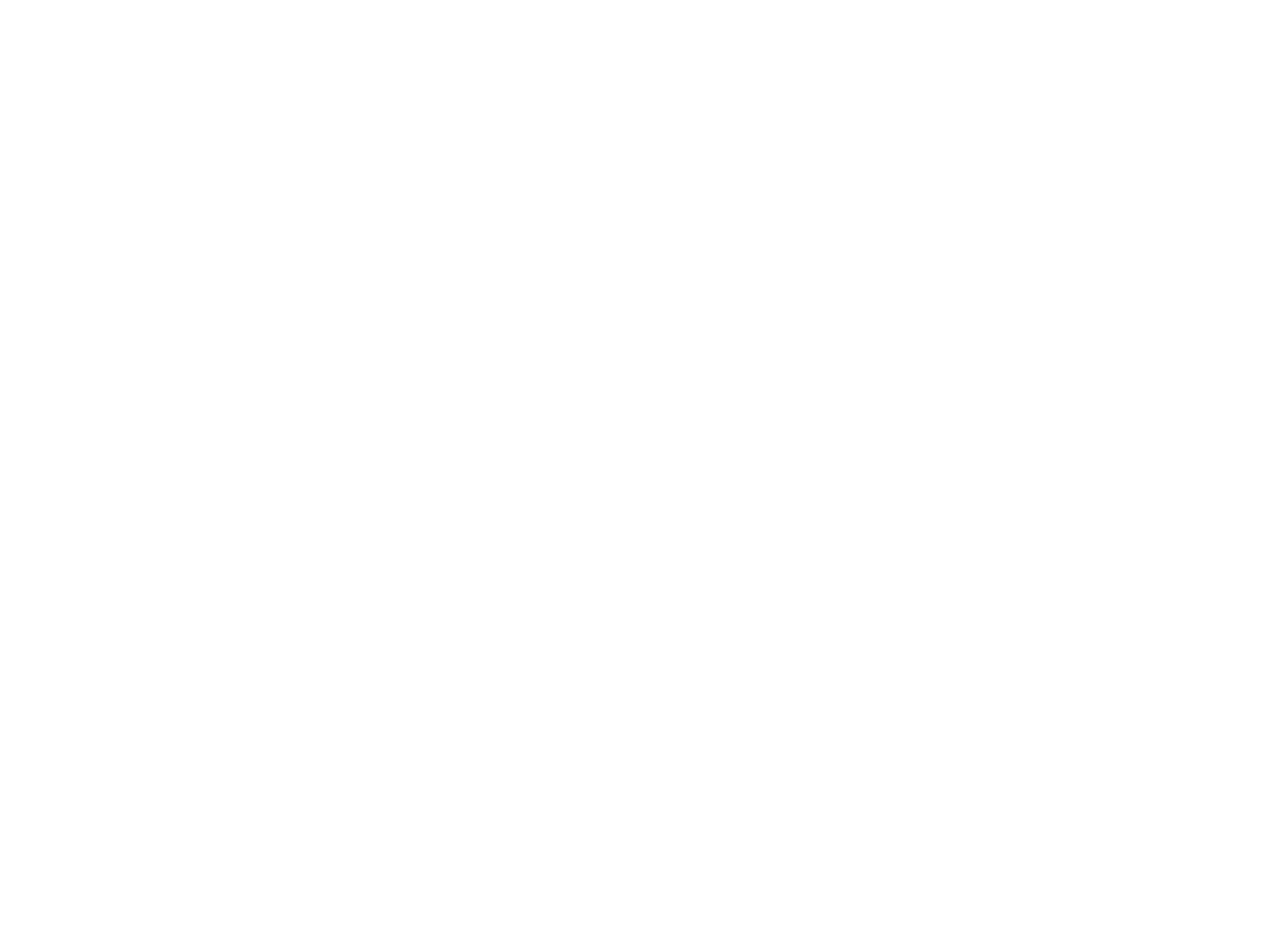
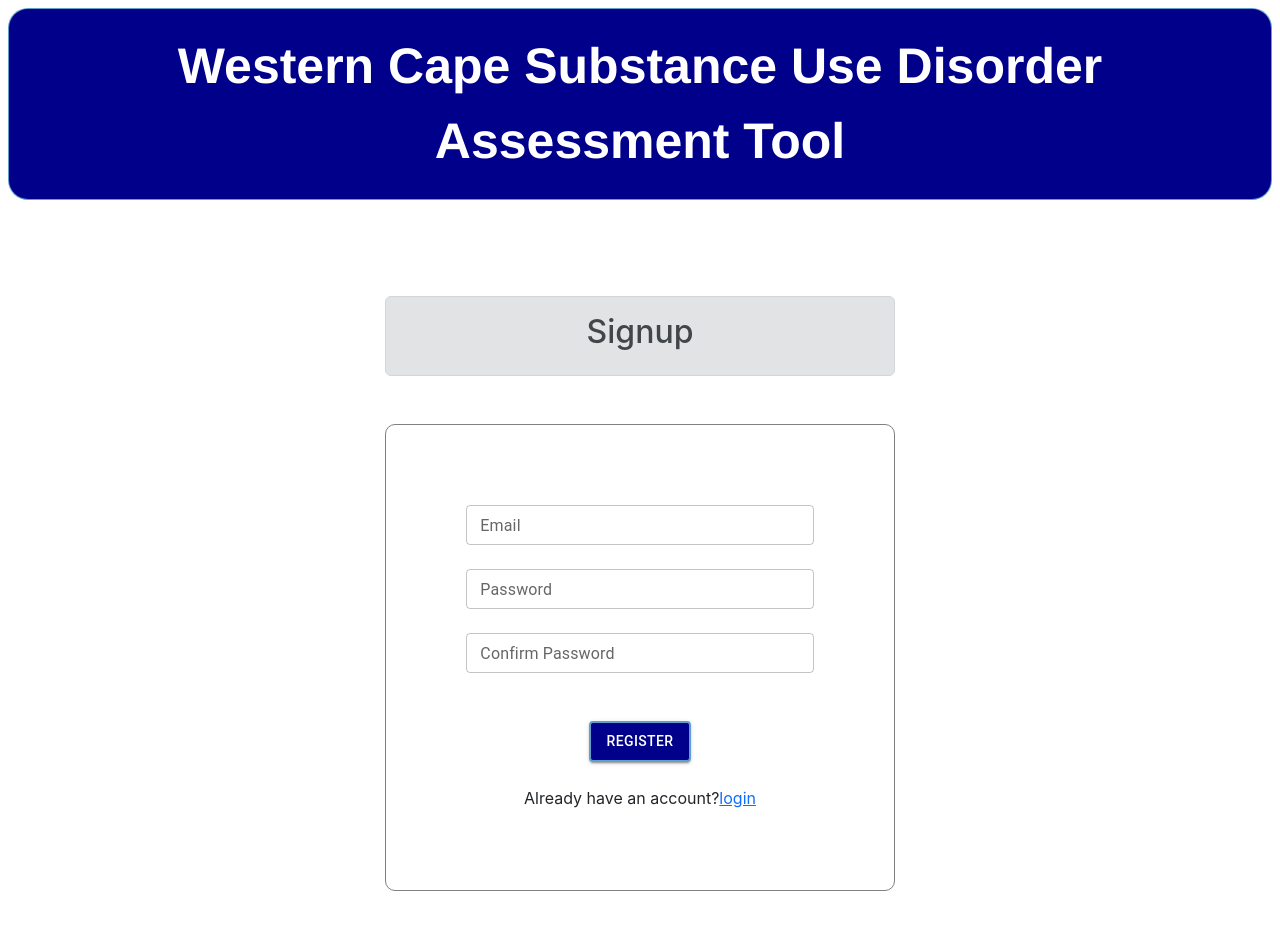
Before and after one commit to ElmarKenguerli/WC_SUDAT-WebApp, a React (Create React App) app: page /Register in a window 1280 px wide. Before the commit this address had no page. Shown: the top 930 px of the page. Before the commit the page ends 800 px from the top, so only its background shows below. Built offline with nearby package versions, Linux system fonts and the light colour scheme; no server answers; the HTML template or start-up script is replaced by a standard one.

Commit message:
Register and Login Working

```diff
--- a/src/App.js
+++ b/src/App.js
@@ -1,17 +1,29 @@
 import './App.css';
 
-import React from "react";
+import React, {useState, useEffect} from "react";
+import {AuthProvider} from './database/AuthContext'
+import {auth} from './database/firebase'
+import {onAuthStateChanged} from 'firebase/auth'
 
-import { BrowserRouter as Router, Routes, Route, Link } from "react-router-dom";
+import { BrowserRouter as Router, Routes, Route} from "react-router-dom";
 import Assessment from "./Pages/Assessment";
 import Login from "./Pages/Login";
 import Signup from "./Pages/Signup";
 import ReportPage from "./Pages/ReportPage";
 import LandingPage from "./Pages/LandingPage";
-
+import Register from "./Pages/Register";
 
 
 function App() {
+  const [currentUser, setCurrentUser] = useState(null)
+  const [timeActive, setTimeActive] = useState(false)
+
+  useEffect(() => {
+    onAuthStateChanged(auth, (user) => {
+      setCurrentUser(user)
+    })
+  }, [])
+
   return (
 
     <Router>
@@ -19,15 +31,18 @@
       <Link to="/"> Home </Link>
       <Link to="/Assessment"> About </Link>
     </nav> */}
-    <Routes>
-      { <Route exact path="/" element={<Login/>} />}
-      <Route path="/LandingPage/" element ={<LandingPage/>}/>
-      <Route path="/Assessment" element={<Assessment/>} />
-      {<Route path="/Signup/" element={<Signup/>} />}
-      <Route path="/ReportPage/" element={<ReportPage/>} />
+    <AuthProvider value={{currentUser, timeActive, setTimeActive}}>
+      <Routes>
 
-    </Routes>
+          <Route exact path="/" element={<Login/>} />
+          <Route path="/LandingPage/" element ={<LandingPage/>}/>
+          <Route path="/Assessment" element={<Assessment/>} />
+          <Route path="/Signup/" element={<Signup/>} />
+          <Route path="/ReportPage/" element={<ReportPage/>} />
+          <Route path="/Register/" element={<Register/>} />
 
+      </Routes>
+  </AuthProvider>
   </Router>
   )
 };
--- a/src/Components/MuiDrawer.js
+++ b/src/Components/MuiDrawer.js
@@ -20,6 +20,8 @@
 import ExitToAppTwoToneIcon from '@mui/icons-material/ExitToAppTwoTone';
 import {Link} from "react-router-dom";
 import { makeStyles } from "@material-ui/core/styles";
+import { useAuthValue } from "../database/AuthContext"
+
 let nameOfUser = "";
 
 export const setUsernameCaption = (uname) => {
@@ -85,6 +87,8 @@
 }));
 
 export default function PersistentDrawerLeft() {
+  const {currentUser} = useAuthValue()
+
   const classes = useStyles();
   const [username, setUsername] = useState('');
   const theme = useTheme();
@@ -116,7 +120,7 @@
             WC-SUDAT
           </Typography>
           <Typography variant="h6" style={{position: "absolute", right: "150px", border : "2px groove black", padding: "7px"}} noWrap component="div">
-          Logged in: {nameOfUser}
+          Logged in: {currentUser.email}
           </Typography>
 
         </Toolbar>
--- /dev/null
+++ b/src/Pages/Register.js
@@ -0,0 +1,153 @@
+import React ,{useState} from 'react'
+import {auth} from '../database/firebase'
+import {useNavigate, Link} from 'react-router-dom'
+import {createUserWithEmailAndPassword, sendEmailVerification} from 'firebase/auth'
+import {useAuthValue} from '../database/AuthContext'
+import '../App.css';
+// design
+import {
+    TextField,
+    InputAdornment,
+    IconButton,
+    OutlinedInput,
+    FormControl,
+    InputLabel,
+    Button,
+    Box,
+    FormHelperText,
+    selectClasses,
+} from '@mui/material';
+
+function Register() {
+
+  const [email, setEmail] = useState('')
+  const [password, setPassword] = useState('')
+  const [confirmPassword, setConfirmPassword] = useState('')
+  const [error, setError] = useState('')
+  const navigate = useNavigate()
+  const {setTimeActive} = useAuthValue()
+
+  const validatePassword = () => {
+    let isValid = true
+    if (password !== '' && confirmPassword !== ''){
+      if (password !== confirmPassword) {
+        isValid = false
+        setError('Passwords does not match')
+      }
+    }
+    return isValid
+  }
+
+  const register = e => {
+    e.preventDefault()
+    setError('')
+    if(validatePassword()) {
+      // Create a new user with email and password using firebase
+        createUserWithEmailAndPassword(auth, email, password)
+        .then(() => {
+            setTimeActive(true)
+            navigate('/LandingPage')
+          }).catch((err) => alert(err.message))
+
+    }
+    setEmail('')
+    setPassword('')
+    setConfirmPassword('')
+  }
+
+  return (
+    <header>
+        <Box margin= "8px"  sx= {{  padding:"20px", bgcolor: 'darkblue', color: "white", border:"1px solid #82d4e4be", borderRadius: "20px"}}>
+
+            <div className='loginHeader'>
+                <label>
+                    Western Cape Substance Use Disorder Assessment Tool
+                </label>
+
+            </div>
+        </Box>
+        <div className='container mt-5 mb-5 col-10 col-sm-8 col-md-6 col-lg-5'>
+
+
+            <br></br>
+            <br></br>
+            <div className='text-center mb-5 alert alert-secondary'>
+                        <label htmlFor="" className="h2">
+                            Signup
+                        </label>
+            </div>
+            {/* inputs below */}
+            <Box bgcolor = "White" sx = {{padding:10,border: "1px solid grey", borderRadius: "10px" }}>
+
+                <div >
+
+
+                    {error && <div className='auth__error'>{error}</div>}
+                    <form onSubmit={register} name='registration_form'>
+                        <div className="form-group">
+
+                            <TextField
+                                size="small"
+                                variant="outlined"
+                                className="form-control"
+                                placeholder="Enter your email"
+                                label="Email"
+                                value={email}
+                                onChange={e => setEmail(e.target.value)}
+                            />
+
+                        </div>
+                        <br></br>
+
+                        <div className="form-group">
+
+                            <TextField
+                                size="small"
+                                variant="outlined"
+                                className="form-control"
+                                placeholder="Enter your password"
+                                label="Password"
+                                value={password}
+                                onChange={e => setPassword(e.target.value)}
+                            />
+
+                        </div>
+                        <br></br>
+
+                        <div className="form-group">
+
+                            <TextField
+                                size="small"
+                                variant="outlined"
+                                className="form-control"
+                                placeholder="Retype password"
+                                label="Confirm Password"
+                                value={confirmPassword}
+                                onChange={e => setConfirmPassword(e.target.value)}
+                            />
+
+                        </div>
+                        <br></br>
+
+
+                        <div className="text-center mt-4">
+                            <Button variant="contained"
+                                    sx={{bgcolor :"darkblue" , color : "white", border: "2px solid #82d4e4be"}}
+                                    type='submit'>Register</Button>
+                        </div>
+                    </form>
+
+                    <div className="text-center mt-4">
+                        <span >
+                        Already have an account?
+                        <Link to='/'>login</Link>
+                        </span>
+                    </div>
+                </div>
+            </Box>
+        </div>
+    </header>
+  )
+}
+
+export default Register
--- a/src/Pages/Signup.js
+++ b/src/Pages/Signup.js
@@ -282,7 +282,7 @@
                 </label>
 
             </div>
-            </Box>
+        </Box>
 
         <br></br>
         <br></br>
--- a/src/database/AddUser.js
+++ b/src/database/AddUser.js
@@ -4,7 +4,9 @@
 import {useNavigate} from "react-router-dom";
 import '../App.css';
 //import {setUsernameCaption} from "./LandingPage";
-import {setUsernameCaption} from "../Components/MuiDrawer";
+import {signInWithEmailAndPassword, sendEmailVerification} from 'firebase/auth'
+import {auth} from './firebase'
+import {useAuthValue} from './AuthContext'
 
 // design
 import {
@@ -20,10 +22,23 @@
 
 export function AddUser(){
   let navigate = useNavigate();
-  const [password, setPassword] = useState("");
+  const [email, setEmail] = useState('')
+  const [password, setPassword] = useState('')
+  const [error, setError] = useState('')
+  const {setTimeActive} = useAuthValue()
   const [showPassword, setShowPassword] = useState(false);
   const [errorMessage, setErrorMessage] = useState("");
   const [userName, setUserName] = useState('')
+
+  // Login function
+  const login = e => {
+    e.preventDefault()
+    signInWithEmailAndPassword(auth, email, password)
+    .then(() => {
+      navigate("/LandingPage")
+    })
+    .catch(err => setError(err.message))
+  }
 
   /* function to add new user to firestore */
   const handleSubmit = async (e) => {
@@ -47,9 +62,9 @@
 
 
 
-          <div className="form-group">
 
-              <InputLabel>Username/Email</InputLabel>
+          <form onSubmit={login} name='login_form'>
+              <InputLabel>Email</InputLabel>
               <OutlinedInput
 
                   sx={{ height:75, fontSize: "30px" }}
@@ -58,15 +73,15 @@
                   variant="outlined"
                   className="form-control"
                   label="Email"
-                  value={userName}
-                  onChange={(e) => {setUserName(e.target.value); setErrorMessage("");}}
+                  value={email}
+                  onChange={(e) => {setEmail(e.target.value); setErrorMessage("");}}
               />
                 <label>
                     {errorMessage}
                 </label>
-          </div>
 
-          <div className="form-group">
+
+
               <br></br>
 
               <InputLabel>Password</InputLabel>
@@ -87,28 +102,27 @@
                       </InputAdornment>
                   }
               />
-
-          </div>
-        </Box>
+              <br></br><br></br>
               <div align="right" style={{marginTop:5}}>
 
                   <Button
                     variant="contained"
                     size = "large"
                     sx={{bgcolor :"darkblue" , color : "White", border: "2px solid #82d4e4be"}}
-                onClick={() => {
-                if (userName !== "")
-                {
-                //setUsernameCaption(email);
-                //onclick = (handleSubmit);
-                navigate("./LandingPage");
-                }
-                else
-                {
-                setErrorMessage("No username provided!")
-                }
+                    type = 'submit'
+                    // onClick={
+                    //   () => {
+                    // if (email !== "")
+                    // {
 
-                }}
+                    // login()
+                    // }
+                    // else
+                    // {
+                    // setErrorMessage("No username provided!")
+                    // }
+
+                    // }}
 
                     >
                     {" "}
@@ -119,12 +133,16 @@
                     variant="contained"
                     size = "large"
                     sx={{bgcolor :"darkblue" , color : "White", border: "2px solid #82d4e4be"}}
-                onClick={() =>navigate("./Signup")}
+                    onClick={() =>navigate("./Register")}
                     >
                     Register
                 </Button>
 
               </div>
+          </form>
+
+        </Box>
+
 
       </div>
 
--- /dev/null
+++ b/src/database/AuthContext.js
@@ -0,0 +1,15 @@
+import React, {useContext} from 'react'
+
+const AuthContext = React.createContext()
+
+export function AuthProvider({children, value}) {
+  return (
+    <AuthContext.Provider value={value}>
+      {children}
+    </AuthContext.Provider>
+  )
+}
+
+export function useAuthValue(){
+  return useContext(AuthContext)
+}
```
Also changed, not shown: src/database/firebase.js (+5 -5 lines), src/App.css (line endings or trailing spaces). Lines whose indentation alone changed are shown as unchanged.
